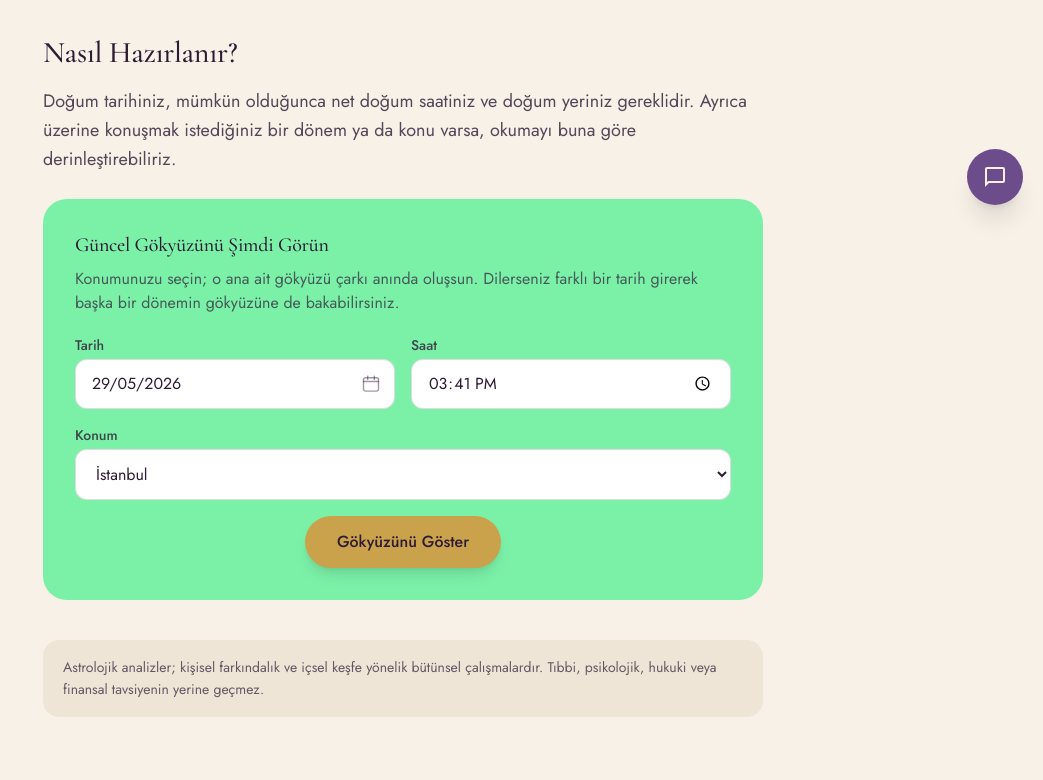
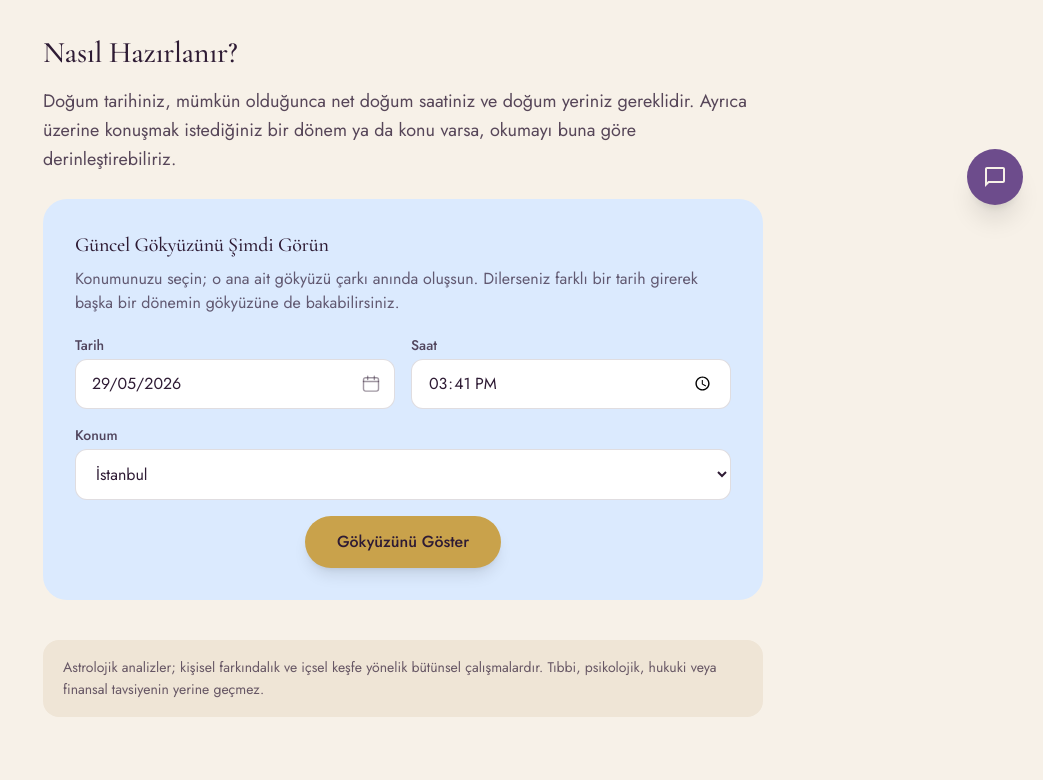
Before and after one commit to muhsinba/site-hale, a Next.js app: page /astrolojik-bakis/yildiz-haritasi in a window 1280 px wide. Shown: the part 575-1355 px from the top of the page, without its empty margins (237-1280 px from the left). Built offline with nearby package versions, Linux system fonts and the light colour scheme.

Commit message:
Match map input-area background to its card color (Doğum red, Yıldız blue)
Co-Authored-By: Claude Opus 4.8 (1M context) <noreply@anthropic.com>

```diff
--- a/src/app/astrolojik-bakis/dogum-haritasi/page.tsx
+++ b/src/app/astrolojik-bakis/dogum-haritasi/page.tsx
@@ -61,7 +61,7 @@ export default function DogumHaritasiPage() {
           </p>
 
           {/* Interactive natal chart generator */}
-          <div className="mt-6 rounded-3xl bg-green-300 p-6 md:p-8">
+          <div className="mt-6 rounded-3xl bg-red-100 p-6 md:p-8">
             <h3 className="text-xl text-plum">Haritanızı Şimdi Oluşturun</h3>
             <p className="mt-2 mb-5 text-plum/70">
               Bilgilerinizi girin, doğum haritanızın çarkı anında oluşturulsun.
--- a/src/app/astrolojik-bakis/yildiz-haritasi/page.tsx
+++ b/src/app/astrolojik-bakis/yildiz-haritasi/page.tsx
@@ -61,7 +61,7 @@ export default function YildizHaritasiPage() {
           </p>
 
           {/* Interactive current-sky (transit) chart generator */}
-          <div className="mt-6 rounded-3xl bg-green-300 p-6 md:p-8">
+          <div className="mt-6 rounded-3xl bg-blue-100 p-6 md:p-8">
             <h3 className="text-xl text-plum">Güncel Gökyüzünü Şimdi Görün</h3>
             <p className="mt-2 mb-5 text-plum/70">
               Konumunuzu seçin; o ana ait gökyüzü çarkı anında oluşsun. Dilerseniz
```
